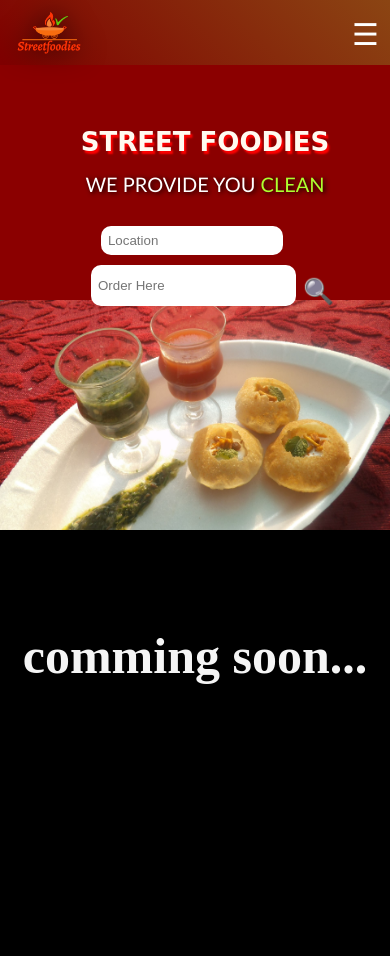
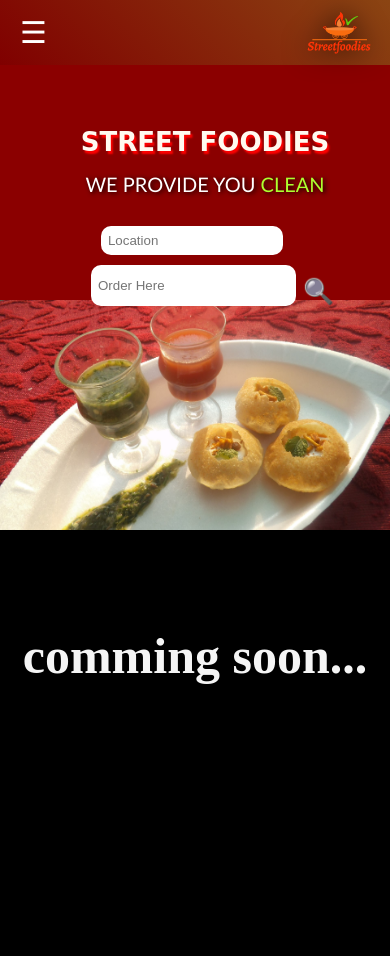
Before and after one commit to gkgourav/street, a plain HTML site: page index.html in a window 390 px wide. Shown: the top 956 px of the page. Drawn offline with Linux system fonts and the light colour scheme.

Commit message:
first commit

```diff
--- a/css/index.css
+++ b/css/index.css
@@ -16,8 +16,9 @@
 .main-name img{
         width: 90px;
         margin-top: 15px;
-        margin-left: 45px;
+        margin-right: 45px;
         filter: drop-shadow(0px 1px 14px black);
+
 }
 
 .lines{
@@ -121,6 +122,10 @@
     width: 100%;
 }
 
+.burger{
+    margin-left: 20px;
+}
+
 .l{
     padding: 7px;
     width: 30%;
@@ -161,7 +166,7 @@
     width: 0;
     position: fixed;
     top: 0;
-    right: 0;
+    left: 0;
     z-index: 1;
     background: linear-gradient(-124deg,#8b4513, maroon);
     overflow-x: hidden;
--- a/css/res.css
+++ b/css/res.css
@@ -57,7 +57,7 @@
     .main-name img{
         width: 90px;
         margin-top: 15px;
-        margin-left: 45px;
+        margin-right: 45px;
         filter: drop-shadow(0px 1px 14px black);
     }
 
@@ -122,7 +122,7 @@
     .main-name img{
         width: 90px;
         margin-top: 15px;
-        margin-left: 45px;
+        margin-right: 45px;
         filter: drop-shadow(0px 1px 14px black);
 }
 
@@ -153,16 +153,9 @@
         height: 60vh;
     }
 
-    .burger{
-        margin-right: -25px;
-    }
-
 }
 
 @media only screen and (max-width: 500px){
-    .burger{
-        margin-right: -25px;
-    }
     .background{
         margin: 0%;
         padding: 10px;
@@ -229,14 +222,11 @@
         cursor: pointer;
         margin-right: 50px;
         color: white;
-        position: absolute;
-        top: 2%;
-        right: -10%;
     }
     .main-name img{
         width: 70px;
         margin-top: 15px;
-        margin-left: 15px;
+        margin-right: 15px;
         filter: drop-shadow(0px 1px 14px black);
 }
 }
--- a/index.html
+++ b/index.html
@@ -15,13 +15,15 @@
 <header>
 
     <div class="top-head">
+
+        <div class="burger">
+            <span class="lines" onclick="open_nav()"> &#9776 </span>
+        </div>
+
         <div class="main-name">
             <img src="img/Logo_Streetfoodies.png" alt="">
         </div>
 
-        <div class="burger">
-            <span class="lines" onclick="open_nav()"> &#9776 </span>
-        </div>
     </div>
 
 </header>
```
Also changed, not shown: blogs.html (+4 -3 lines), contact.html (+4 -3 lines), log in.html (+4 -3 lines), sign up.html (+4 -3 lines).
